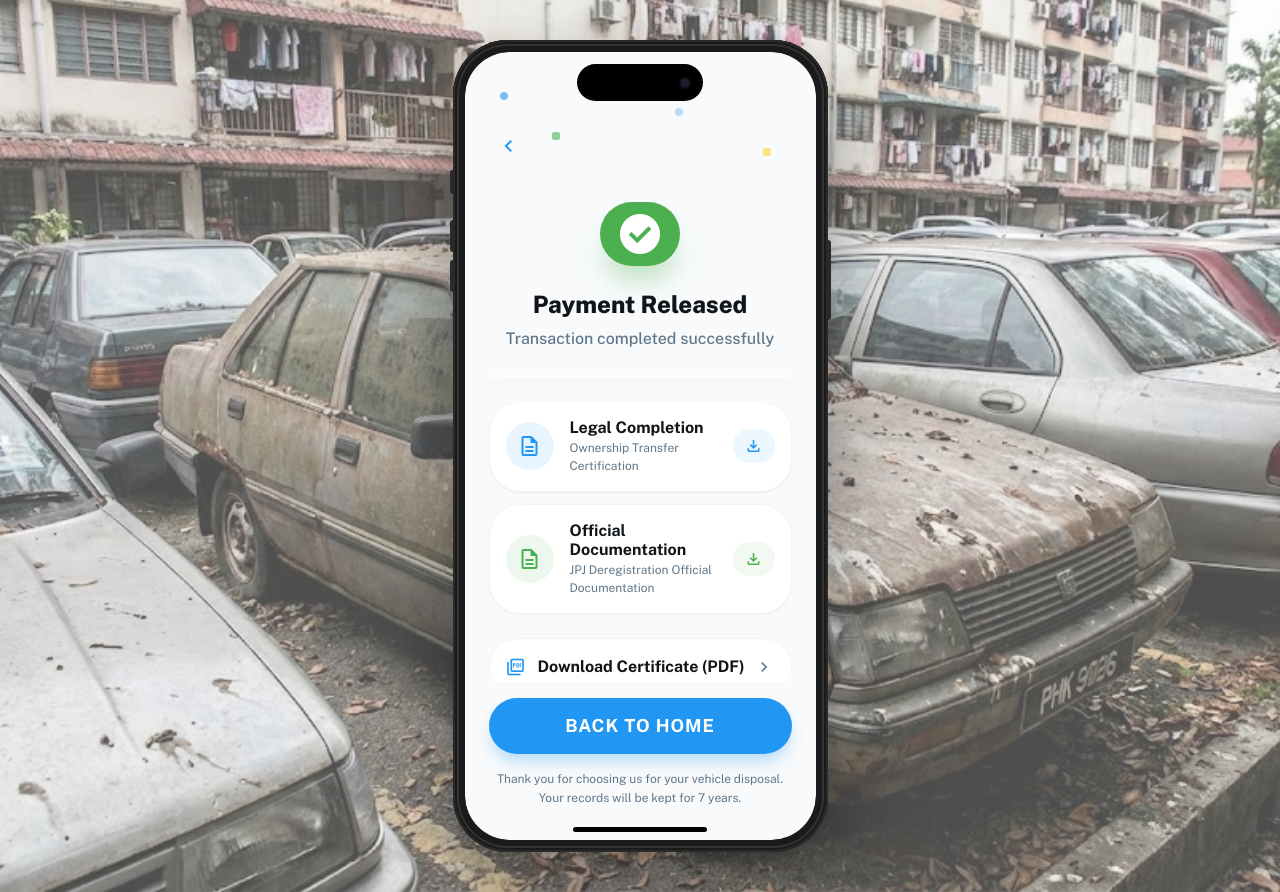
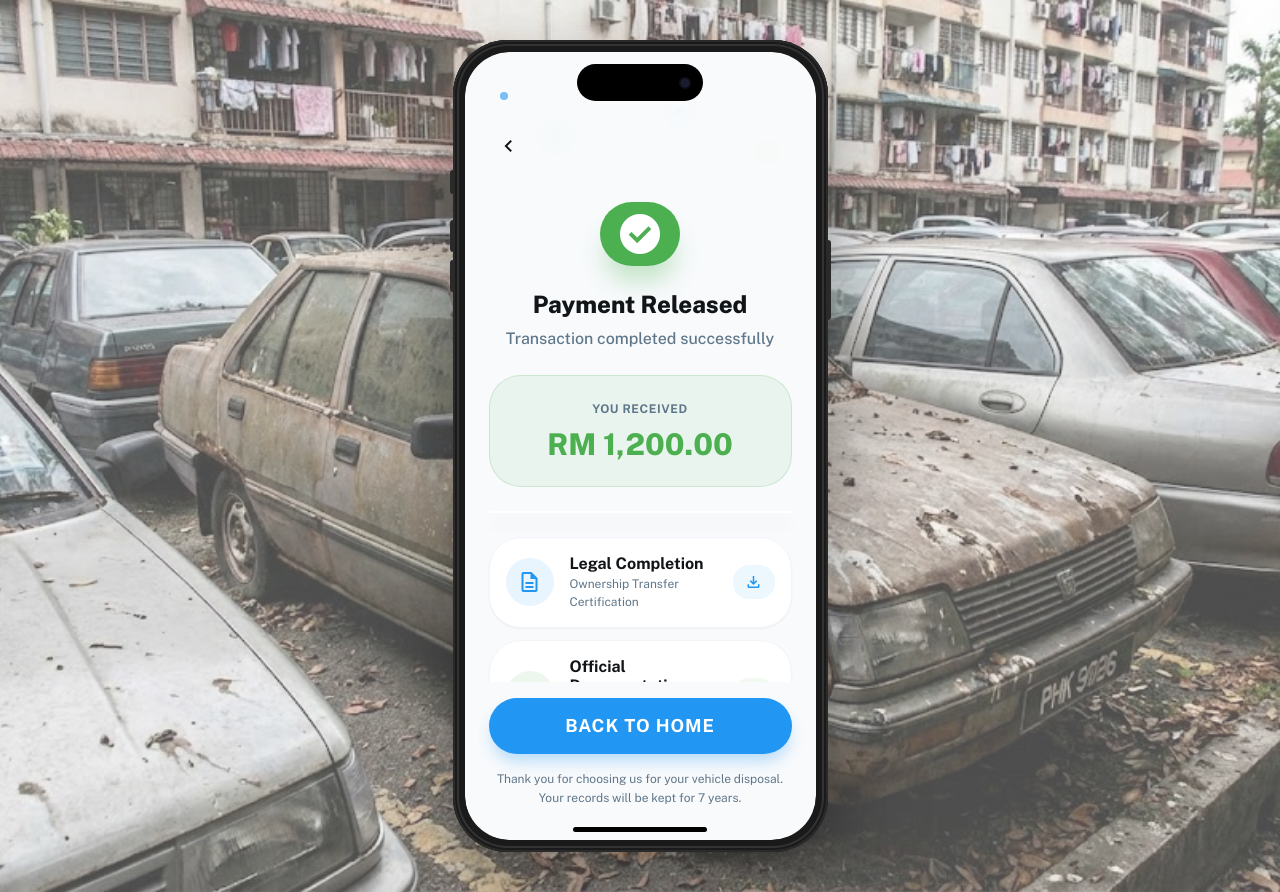
Before and after one commit to naimmazni/scrap2go, a Next.js app: page /payout-confirmation in a window 1280 px wide. Built offline with nearby package versions, Linux system fonts and the light colour scheme.

Commit message:
fix: enhance PayoutConfirmationScreen layout with sticky header and amount display

```diff
--- a/src/components/screens/PayoutConfirmationScreen.tsx
+++ b/src/components/screens/PayoutConfirmationScreen.tsx
@@ -25,6 +25,30 @@ const PayoutConfirmationScreen: React.FC<PayoutConfirmationScreenProps> = ({ amo
 
   return (
     <PageContainer>
+      {/* Sticky Header with Back Button */}
+      <header style={{
+        position: 'sticky',
+        top: 0,
+        zIndex: 30,
+        backgroundColor: withOpacity(theme.colors.backgroundLight, 0.8),
+        backdropFilter: 'blur(10px)',
+        padding: `${theme.spacing.md} ${theme.spacing.lg}`,
+        width: '100%',
+      }}>
+        <Button
+          variant="ghost"
+          onClick={() => router.back()}
+          style={{
+            display: 'flex',
+            alignItems: 'center',
+            gap: 8,
+            padding: `${theme.spacing.xs} ${theme.spacing.sm}`,
+          }}
+        >
+          <Icon name="chevron_left" size={24} color={theme.colors.textPrimary} />
+        </Button>
+      </header>
+
       {/* Confetti Particles */}
       <div style={{
         position: 'absolute',
@@ -56,24 +80,6 @@ const PayoutConfirmationScreen: React.FC<PayoutConfirmationScreenProps> = ({ amo
         zIndex: 20,
         overflowY: 'auto',
       }}>
-        {/* Back Button */}
-        <div style={{
-          alignSelf: 'flex-start',
-          marginBottom: 8,
-        }}>
-          <Button
-            variant="ghost"
-            onClick={() => router.back()}
-            style={{
-              display: 'flex',
-              alignItems: 'center',
-              gap: 8,
-              padding: `${theme.spacing.xs} ${theme.spacing.sm}`,
-            }}
-          >
-            <Icon name="chevron_left" size={24} color={theme.colors.primary} />
-          </Button>
-        </div>
 
         {/* Success Icon */}
         <div style={{
@@ -110,6 +116,38 @@ const PayoutConfirmationScreen: React.FC<PayoutConfirmationScreenProps> = ({ amo
           }}>
             Transaction completed successfully
           </p>
+        </div>
+
+        {/* Amount Received */}
+        <div style={{
+          width: '100%',
+          backgroundColor: withOpacity(theme.colors.success, 0.08),
+          border: `1px solid ${withOpacity(theme.colors.success, 0.2)}`,
+          borderRadius: theme.borderRadius['2xl'],
+          padding: theme.spacing.lg,
+          display: 'flex',
+          flexDirection: 'column',
+          alignItems: 'center',
+          gap: theme.spacing.sm,
+        }}>
+          <p style={{
+            fontSize: theme.fontSizes.xs,
+            fontWeight: theme.fontWeights.bold,
+            color: theme.colors.textSecondary,
+            textTransform: 'uppercase',
+            letterSpacing: '0.05em',
+            margin: 0,
+          }}>
+            You Received
+          </p>
+          <h3 style={{
+            fontSize: theme.fontSizes['3xl'],
+            fontWeight: theme.fontWeights.extrabold || 800,
+            color: theme.colors.success,
+            margin: 0,
+          }}>
+            RM {amount.toLocaleString('en-MY', { minimumFractionDigits: 2, maximumFractionDigits: 2 })}
+          </h3>
         </div>
 
         {/* Receipt Card */}
@@ -342,33 +380,6 @@ const PayoutConfirmationScreen: React.FC<PayoutConfirmationScreenProps> = ({ amo
             </button>
           </div>
         </div>
-
-        {/* Download PDF Button */}
-        <button
-          style={{
-            width: '100%',
-            padding: '16px',
-            borderRadius: theme.borderRadius['2xl'],
-            border: `1px solid ${theme.colors.gray100}`,
-            backgroundColor: '#fff',
-            display: 'flex',
-            alignItems: 'center',
-            justifyContent: 'space-between',
-            fontSize: theme.fontSizes.base,
-            fontWeight: theme.fontWeights.bold,
-            color: theme.colors.textPrimary,
-            cursor: 'pointer',
-            transition: 'background-color 0.2s',
-          }}
-          onMouseOver={(e) => e.currentTarget.style.backgroundColor = theme.colors.backgroundLight}
-          onMouseOut={(e) => e.currentTarget.style.backgroundColor = '#fff'}
-        >
-          <span style={{ display: 'flex', alignItems: 'center', gap: 12 }}>
-            <Icon name="picture_as_pdf" size={20} color={theme.colors.primary} />
-            Download Certificate (PDF)
-          </span>
-          <Icon name="chevron_right" size={20} color={theme.colors.textSecondary} />
-        </button>
       </main>
 
       {/* Footer */}
```
